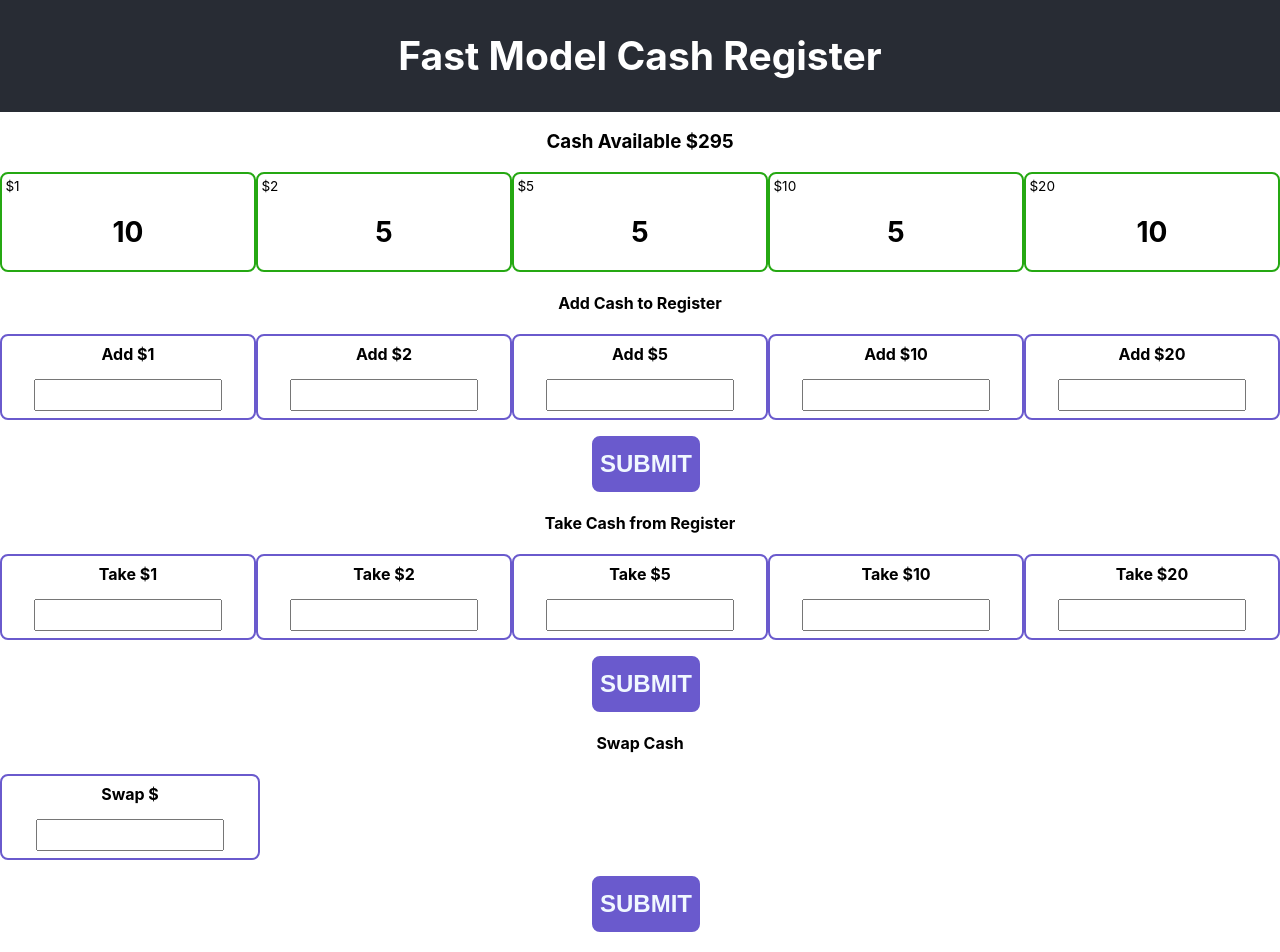
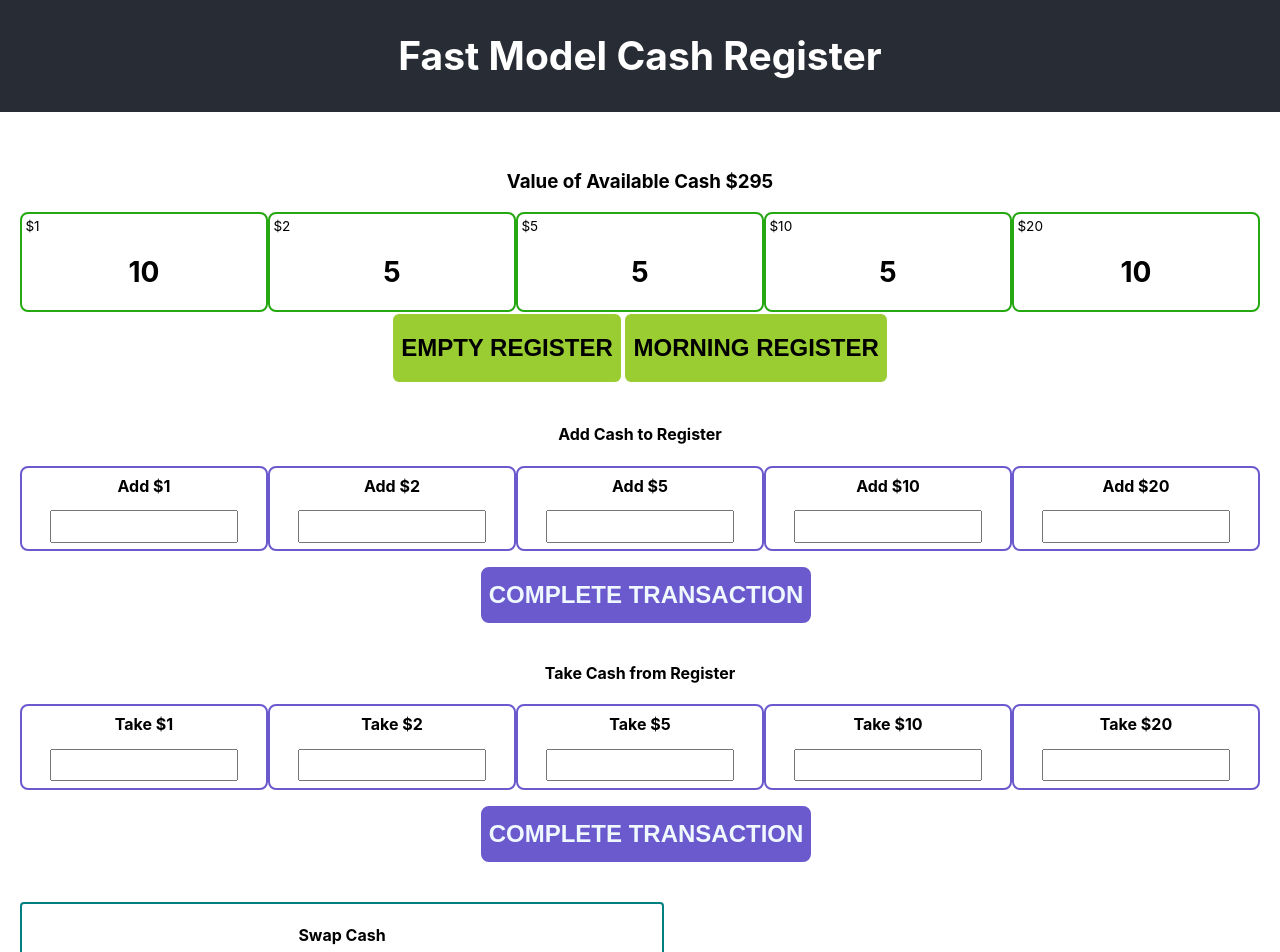
Before and after one commit to vinniewrote/fast-model-register, a React (Create React App) app: page / in a window 1280 px wide. Shown: the top 952 px of the page. Built offline with nearby package versions, Linux system fonts and the light colour scheme.

Commit message:
finishing work

```diff
--- a/src/App.css
+++ b/src/App.css
@@ -37,15 +37,31 @@
   flex-direction: column;
 }
 
-/* Add Cash */
+.empty-reg,
+.sample-reg {
+  font-size: 1.5em;
+  background-color: yellowgreen;
+  border: 2px solid #ffffff;
+  padding: 0.85em 0.35em;
+  border-radius: 8px;
+  text-transform: uppercase;
+  font-weight: bold;
+}
+
+/* Add, remove, swap cash */
 .cash-up-window,
 .cash-down-window,
 .cash-swap-window {
   display: flex;
 }
+.cash-available,
+.cash-up,
+.cash-down,
+.cash-swap {
+  margin: 40px 20px;
+}
 .add-cash,
-.remove-cash,
-.swap-cash {
+.remove-cash {
   width: 20%;
   border: 2px solid slateblue;
   border-radius: 8px;
@@ -80,3 +96,19 @@
   font-weight: bold;
   margin-left: 0.5em;
 }
+
+.cash-swap {
+  width: 50%;
+  border: 2px solid teal;
+  border-radius: 4px;
+}
+.swap-container {
+  display: flex;
+}
+.swap-cash {
+  width: 100%;
+}
+.swap-container div {
+  width: 20%;
+  line-height: 1.5em;
+}
--- a/src/App.js
+++ b/src/App.js
@@ -20,11 +20,14 @@ class App extends Component {
             $5,
             $10,
             $20,
+            emptyRegister,
+            exampleRegister,
             sumTotal,
             countTheCash,
             marketValue,
             takeTheCash,
             swapTheCash,
+            cashSwap,
           }) => (
             <div className="register-display">
               <CashAvailable
@@ -33,6 +36,8 @@ class App extends Component {
                 $5={$5}
                 $10={$10}
                 $20={$20}
+                emptyRegister={emptyRegister}
+                exampleRegister={exampleRegister}
                 marketValue={marketValue}
                 sumTotal={sumTotal}
               />
@@ -62,6 +67,7 @@ class App extends Component {
                 $20={$20}
                 swapTheCash={swapTheCash}
                 marketValue={marketValue}
+                cashSwap={cashSwap}
               />
             </div>
           )}
--- a/src/components/AddCash.js
+++ b/src/components/AddCash.js
@@ -9,59 +9,28 @@ class AddCash extends Component {
         <div className="cash-up-window">
           <div className="add-cash">
             <p>Add $1</p>
-            <input
-              type="text"
-              name="$1"
-              min="0"
-              step="1"
-              onBlur={countTheCash}
-            />
+            <input type="text" name="$1" min="0" onBlur={countTheCash} />
           </div>
           <div className="add-cash">
             <p>Add $2</p>
-            <input
-              type="text"
-              name="$2"
-              min="0"
-              step="1"
-              onBlur={countTheCash}
-            />
+            <input type="text" name="$2" min="0" onBlur={countTheCash} />
           </div>
           <div className="add-cash">
             <p>Add $5</p>
-            <input
-              type="text"
-              name="$5"
-              min="0"
-              step="1"
-              onBlur={countTheCash}
-            />
+            <input type="text" name="$5" min="0" onBlur={countTheCash} />
           </div>
           <div className="add-cash">
             <p>Add $10</p>
-            <input
-              type="text"
-              name="$10"
-              min="0"
-              step="1"
-              onBlur={countTheCash}
-            />
+            <input type="text" name="$10" min="0" onBlur={countTheCash} />
           </div>
           <div className="add-cash">
             <p>Add $20</p>
-            <input
-              type="text"
-              name="$20"
-              min="0"
-              step="1"
-              onBlur={countTheCash}
-            />
+            <input type="text" name="$20" min="0" onBlur={countTheCash} />
           </div>
         </div>
         <div className="close-cash-window">
-          {/* <input type="text" /> */}
           <button type="submit" onClick={marketValue}>
-            Submit
+            Complete Transaction
           </button>
         </div>
       </div>
--- a/src/components/CashAvailable.js
+++ b/src/components/CashAvailable.js
@@ -6,11 +6,12 @@ class CashAvailable extends Component {
   }
 
   render() {
+    const { sumTotal, emptyRegister, exampleRegister } = this.props;
     return (
       <div className="cash-available">
         <div className="register-container">
           <div className="total-cash">
-            <h3>Cash Available ${this.props.sumTotal}</h3>
+            <h3>Value of Available Cash ${sumTotal}</h3>
           </div>
           <div className="denominations">
             <div className="denom-container">
@@ -48,6 +49,14 @@ class CashAvailable extends Component {
               </div>
             </div>
           </div>
+          <div className="registerButtons">
+            <button className="empty-reg" onClick={emptyRegister}>
+              Empty Register
+            </button>
+            <button className="sample-reg" onClick={exampleRegister}>
+              Morning Register
+            </button>
+          </div>
         </div>
       </div>
     );
--- a/src/components/ChangeCash.js
+++ b/src/components/ChangeCash.js
@@ -6,8 +6,7 @@ class ChangeCash extends Component {
       <div className="cash-swap">
         <h4>Swap Cash</h4>
         <div className="cash-swap-window">
-          <div className="remove-cash">
-            <p>Swap $</p>
+          <div className="swap-cash">
             <input
               type="text"
               name="swap-value"
@@ -17,8 +16,10 @@ class ChangeCash extends Component {
             />
           </div>
         </div>
-        <div className="close-cash-window">
-          <button type="submit">Submit</button>
+        <div className="swap-container">
+          {this.props.cashSwap.map((item, key) => (
+            <div className={`swap-${key}`}>{item}</div>
+          ))}
         </div>
       </div>
     );
--- a/src/components/RemoveCash.js
+++ b/src/components/RemoveCash.js
@@ -64,7 +64,7 @@ class RemoveCash extends Component {
         </div>
         <div className="close-cash-window">
           <button type="submit" onClick={marketValue}>
-            Submit
+            Complete Transaction
           </button>
         </div>
       </div>
--- a/src/contexts/RegisterContext.js
+++ b/src/contexts/RegisterContext.js
@@ -9,6 +9,7 @@ export class RegisterProvider extends Component {
     $5: 5,
     $10: 5,
     $20: 10,
+    cashSwap: [],
   };
 
   marketValue = () => {
@@ -16,6 +17,28 @@ export class RegisterProvider extends Component {
     const sumValue = $1 * 1 + $2 * 2 + $5 * 5 + $10 * 10 + $20 * 20;
     this.setState({
       sumTotal: sumValue,
+    });
+  };
+
+  emptyRegister = () => {
+    this.setState({
+      $1: 0,
+      $2: 0,
+      $5: 0,
+      $10: 0,
+      $20: 0,
+      sumTotal: 0,
+    });
+  };
+
+  exampleRegister = () => {
+    this.setState({
+      $1: 10,
+      $2: 5,
+      $5: 5,
+      $10: 5,
+      $20: 5,
+      sumTotal: 195,
     });
   };
 
@@ -40,15 +63,14 @@ export class RegisterProvider extends Component {
 
   takeTheCash = e => {
     const name = e.target.name;
-    console.log(e.target);
+
     const value = Number(e.target.value);
     const prevDiffCount = this.state[name];
     const diffCount = prevDiffCount - value;
-    console.log(e.target);
-    if (prevDiffCount === 0) {
-      alert('The drawer has no cash of this denomitation');
-    } else if (diffCount < 0) {
+
+    if (diffCount <= 0) {
       alert('Not enough in register');
+      e.target.value = '';
     } else {
       this.setState({
         [name]: diffCount,
@@ -57,32 +79,56 @@ export class RegisterProvider extends Component {
   };
 
   swapTheCash = e => {
+    const { $1, $2, $5, $10, $20 } = this.state;
     const target = e.target;
-    const name = target.name;
     const value = Number(target.value);
     const swapArray = [];
     const newRemTwenty = Math.floor(value % 20);
     const newSwapTwenty = Math.floor(value / 20);
-
-    swapArray.push(newSwapTwenty);
     const newRemTen = Math.floor(newRemTwenty % 10);
     const newSwapTen = Math.floor(newRemTwenty / 10);
-
-    swapArray.push(newSwapTen);
     const newRemFive = Math.floor(newRemTen % 5);
     const newSwapFive = Math.floor(newRemTen / 5);
-
-    swapArray.push(newSwapFive);
     const newRemTwo = Math.floor(newRemFive % 2);
     const newSwapTwo = Math.floor(newRemFive / 2);
-
-    swapArray.push(newSwapTwo);
-    const newRemOne = Math.floor(newRemTwo % 1);
     const newSwapOne = Math.floor(newRemTwo / 1);
 
-    swapArray.push(newSwapOne);
-    console.log(swapArray);
-    console.log(this.state);
+    if (newSwapTwenty > $20) {
+      window.alert('sorry, not enough 20s in register');
+      e.target.value = '';
+    }
+    swapArray.push(newSwapTwenty);
+
+    if (newSwapTen > $10) {
+      alert('sorry, not enough 10s in register');
+      e.target.value = '';
+    } else {
+      swapArray.push(newSwapTen);
+    }
+
+    if (newSwapFive > $5) {
+      alert('sorry, not enough 5s in register');
+      e.target.value = '';
+    } else {
+      swapArray.push(newSwapFive);
+    }
+
+    if (newSwapTwo > $2) {
+      alert('sorry, not enough 2s in register');
+      e.target.value = '';
+    } else {
+      swapArray.push(newSwapTwo);
+    }
+
+    if (newSwapOne > $1) {
+      alert('sorry, not enough 1s in register');
+      e.target.value = '';
+    } else {
+      swapArray.push(newSwapOne);
+    }
+    this.setState({
+      cashSwap: swapArray,
+    });
   };
 
   render() {
@@ -90,6 +136,8 @@ export class RegisterProvider extends Component {
       <RegisterContext.Provider
         value={{
           ...this.state,
+          emptyRegister: this.emptyRegister,
+          exampleRegister: this.exampleRegister,
           countTheCash: this.countTheCash,
           marketValue: this.marketValue,
           takeTheCash: this.takeTheCash,
```
Also changed, not shown: 1 other file (tests, documents, lock files or other folders).
